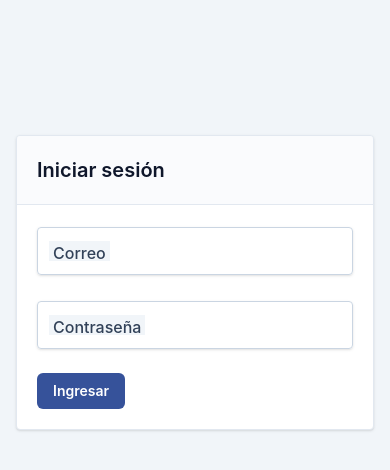
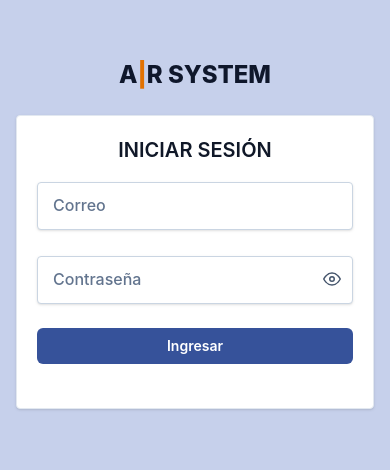
Before and after one commit to Adrianfer20/ar-system, a React (Vite) app: page /login in a window 390 px wide. Shown: the part 140-610 px from the top of the page. Built offline with nearby package versions, Linux system fonts and the light colour scheme; no server answers.

Commit message:
UI: Logo componetizado y reutilizado (Navbar/Login); LoginForm con toggle de contraseña; FieldInput con rightAdornment y label estable; filtros Sales con versión mobile y consistencia visual (select/date); fecha por defecto a hoy; utilidades CSS para inputs/selects

```diff
--- a/src/components/layout/MainLayout.tsx
+++ b/src/components/layout/MainLayout.tsx
@@ -22,7 +22,7 @@ const MainLayout = () => {
       {/* Sidebar + contenido */}
       <div className="h-full flex flex-1 min-w-0">
         <Sidebar sections={sections} />
-        <main className="flex-1 min-w-0 p-4 overflow-auto pb-28">
+        <main className="flex-1 min-w-0 overflow-auto pb-28">
           <Outlet />
         </main>
       </div>
--- a/src/components/layout/Navbar.tsx
+++ b/src/components/layout/Navbar.tsx
@@ -1,12 +1,13 @@
 
 
 import React, { useState } from "react";
-import { Link, useLocation, useNavigate } from "react-router-dom";
+import { useLocation, useNavigate } from "react-router-dom";
 import { FiMenu, FiX, FiLogOut } from "react-icons/fi";
 import { FaArrowLeft } from "react-icons/fa";
 import NavLinks from "../ui/NavLinks";
 import MobileNavbar from "../ui/MobileNavbar";
 import { useAuth } from "@/features/auth/hooks/useAuth";
+import Logo from "@/components/ui/Logo";
 
 /* 🔹 Links según rol */
 const adminLinks = [
@@ -51,9 +52,7 @@ const Navbar: React.FC = () => {
                 : "flex items-center gap-4"
             }
           >
-            <Link to="/products" className="text-xl font-extrabold text-white uppercase">
-              A<span className="text-yellow-500">|</span>R System
-            </Link>
+            <Logo size="md" tone="light" />
 
             {isRegisterPage && (
               <button
--- a/src/components/ui/FieldInput.tsx
+++ b/src/components/ui/FieldInput.tsx
@@ -1,17 +1,22 @@
 // src/components/ui/FieldInput.tsx
-const FieldInput = (params: {
-  name: string,
-  value: string,
-  setValue: (value: string) => void,
-  type: string,
-  label: string,
-  disabled?: boolean,
-}) => {
-  const { value, setValue, type, label, name, disabled = false } = params;
+import React from "react";
+
+type FieldInputProps = {
+  name: string;
+  value: string;
+  setValue: (value: string) => void;
+  type: string;
+  label: string;
+  disabled?: boolean;
+  rightAdornment?: React.ReactNode; // Slot para botón/ícono a la derecha
+};
+
+const FieldInput: React.FC<FieldInputProps> = (params) => {
+  const { value, setValue, type, label, name, disabled = false, rightAdornment } = params;
 
   return (
     <div>
-      <label htmlFor={name} className="relative">
+      <label htmlFor={name} className="relative block">
         <input
           type={type}
           id={name}
@@ -20,14 +25,24 @@ const FieldInput = (params: {
           value={value}
           onChange={(e) => setValue(e.target.value)}
           required
-          className="h-12 peer mt-0.5 w-full rounded border border-slate-300 shadow px-2"
+          className={`h-12 peer mt-0.5 w-full rounded bg-white border border-slate-300 shadow px-3 ${rightAdornment ? "pr-10" : ""}`}
           autoComplete="off"
           disabled={disabled}
         />
 
-        <span className="absolute inset-y-0 start-3 -translate-y-5 bg-slate-100 px-1 font-medium text-slate-700 transition-transform peer-placeholder-shown:translate-y-0 peer-focus:-translate-y-7">
+        <span
+          className="pointer-events-none absolute left-3 top-0 -translate-y-1/2 bg-white px-1 font-medium text-slate-700 text-xs transition-all
+                     peer-placeholder-shown:top-1/2 peer-placeholder-shown:-translate-y-1/2 peer-placeholder-shown:text-slate-500 peer-placeholder-shown:text-base
+                     peer-focus:top-0 peer-focus:-translate-y-1/2 peer-focus:text-xs"
+        >
           {label}
         </span>
+
+        {rightAdornment && (
+          <div className="absolute inset-y-0 right-2 flex items-center">
+            {rightAdornment}
+          </div>
+        )}
       </label>
     </div>
   );
--- /dev/null
+++ b/src/components/ui/Logo.tsx
@@ -0,0 +1,46 @@
+import React from "react";
+import clsx from "clsx";
+import { Link } from "react-router-dom";
+
+export type LogoProps = {
+  to?: string;
+  className?: string;
+  size?: "sm" | "md" | "lg";
+  tone?: "light" | "dark"; // para colores sobre fondos oscuros o claros
+  asLink?: boolean; // si true, envuelve en <Link>
+};
+
+/**
+ * Logo de la app: A|R System con branding consistente.
+ * - size: controla tipografía
+ * - tone: ajusta colores para fondo claro u oscuro
+ * - asLink: si true, se renderiza como <Link to={to || "/"}>
+ */
+const Logo: React.FC<LogoProps> = ({ to = "/", className, size = "md", tone = "light", asLink = true }) => {
+  const sizeCls = {
+    sm: "text-lg",
+    md: "text-xl",
+    lg: "text-2xl",
+  }[size];
+
+  const colorCls = tone === "light" ? "text-white" : "text-slate-900";
+  const accentCls = tone === "light" ? "text-yellow-500" : "text-amber-600";
+
+  const content = (
+    <span className={clsx("font-extrabold uppercase select-none", sizeCls, colorCls, className)}>
+      A<span className={accentCls}>|</span>R System
+    </span>
+  );
+
+  if (asLink) {
+    return (
+      <Link to={to} aria-label="Ir al inicio" className="inline-block">
+        {content}
+      </Link>
+    );
+  }
+
+  return content;
+};
+
+export default Logo;
--- a/src/features/auth/components/LoginForm.tsx
+++ b/src/features/auth/components/LoginForm.tsx
@@ -3,6 +3,8 @@ import React, { useState } from "react";
 import { useAuth } from "@/features/auth/hooks/useAuth";
 import FieldInput from "@/components/ui/FieldInput";
 import Button from "@/components/ui/Button";
+import { P } from "@/components/ui/Typography";
+import { FiEye, FiEyeOff } from "react-icons/fi";
 
 
 
@@ -11,6 +13,7 @@ const LoginForm: React.FC = () => {
     const [password, setPassword] = useState("");
     const { login, isLoading } = useAuth();
     const [error, setError] = useState<string | null>(null);
+    const [showPassword, setShowPassword] = useState(false);
 
 
     const handleSubmit = async (e: React.FormEvent) => {
@@ -31,13 +34,33 @@ const LoginForm: React.FC = () => {
     return (
         <form onSubmit={handleSubmit} className="space-y-6">
             <FieldInput name="email" label="Correo" type="email" value={email} setValue={setEmail} />
-            <FieldInput name="password" label="Contraseña" type="password" value={password} setValue={setPassword} />
+            <FieldInput
+                name="password"
+                label="Contraseña"
+                type={showPassword ? "text" : "password"}
+                value={password}
+                setValue={setPassword}
+                rightAdornment={
+                    <button
+                        type="button"
+                        onClick={() => setShowPassword((v) => !v)}
+                        className="text-slate-600 hover:text-slate-900 p-1 rounded focus:outline-none focus:ring-2 focus:ring-primary-500"
+                        aria-label={showPassword ? "Ocultar contraseña" : "Mostrar contraseña"}
+                    >
+                        {showPassword ? <FiEyeOff size={18} /> : <FiEye size={18} />}
+                    </button>
+                }
+            />
 
-            <Button type="submit" disabled={isLoading} >
+            <Button type="submit" disabled={isLoading} fullWidth>
                 {isLoading ? "Ingresando..." : "Ingresar"}
             </Button>
 
-            {error && <p className="text-center text-red-600 text-sm">{error}</p>}
+            {error && (
+                <P className="text-center" variant="danger" size="sm">
+                    {error}
+                </P>
+            )}
 
         </form>
     );
--- a/src/features/auth/pages/LoginPage.tsx
+++ b/src/features/auth/pages/LoginPage.tsx
@@ -2,10 +2,12 @@ import React, { useEffect } from "react";
 import { useNavigate } from "react-router-dom";
 import LoginForm from "@/features/auth/components/LoginForm";
 import { useAuth } from "@/features/auth/hooks/useAuth";
-import Card, { CardBody, CardHeader } from "@/components/ui/Card";
+import Card, { CardBody } from "@/components/ui/Card";
+import { H2 } from "@/components/ui/Typography";
+import Logo from "@/components/ui/Logo";
 
 const LoginPage: React.FC = () => {
-  const { user} = useAuth();
+  const { user } = useAuth();
   const navigate = useNavigate();
 
   useEffect(() => {
@@ -15,15 +17,17 @@ const LoginPage: React.FC = () => {
   }, [user, navigate]);
 
   return (
-    <div className="min-h-screen flex items-center justify-center bg-slate-100 px-4">
-      <Card className="w-full max-w-md">
-        <CardHeader>
-          <h1 className="text-xl font-semibold text-slate-900">Iniciar sesión</h1>
-        </CardHeader>
+    <div className="min-h-screen flex flex-col items-center justify-center bg-primary-50 px-4">
+      <div className="flex justify-center -mt-24 mb-6">
+        <Logo asLink={false} tone="dark" size="lg" />
+      </div>
+      <Card className="w-full max-w-md pb-6">
         <CardBody>
+          <H2 className="text-center uppercase mb-4">Iniciar sesión</H2>
           <LoginForm />
         </CardBody>
       </Card>
+
     </div>
   );
 };
--- a/src/index.css
+++ b/src/index.css
@@ -19,3 +19,25 @@
   --radius-xl: 1.5rem;
   --shadow-soft: 0 4px 6px rgba(0, 0, 0, 0.3);
 }
+
+/* Utilidad para inputs tipo date: ocultar icono nativo y dejar solo el custom */
+.date-input::-webkit-calendar-picker-indicator {
+  opacity: 0; /* oculta el icono del picker en Chrome */
+}
+.date-input::-webkit-inner-spin-button,
+.date-input::-webkit-clear-button {
+  display: none;
+}
+.date-input {
+  appearance: none;
+  -webkit-appearance: none;
+  -moz-appearance: textfield;
+}
+
+/* Utilidad para select: ocultar flecha nativa y permitir icono custom */
+.select-input {
+  appearance: none;
+  -webkit-appearance: none;
+  -moz-appearance: none;
+  background-image: none;
+}
```
Also changed, not shown: src/features/tickets/components/SalesMobileFilter.tsx (added, +132 -0 lines), src/features/tickets/pages/SalesPage.tsx (+23 -5 lines).
